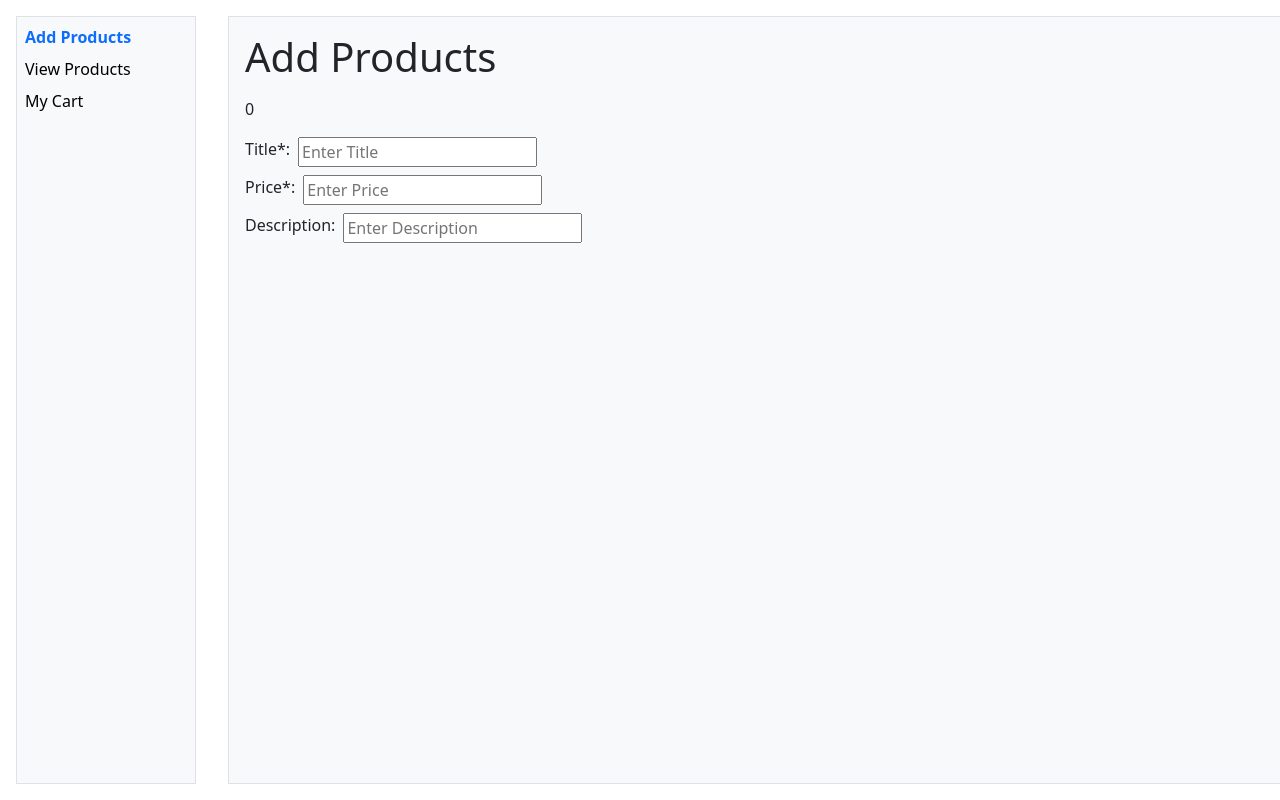
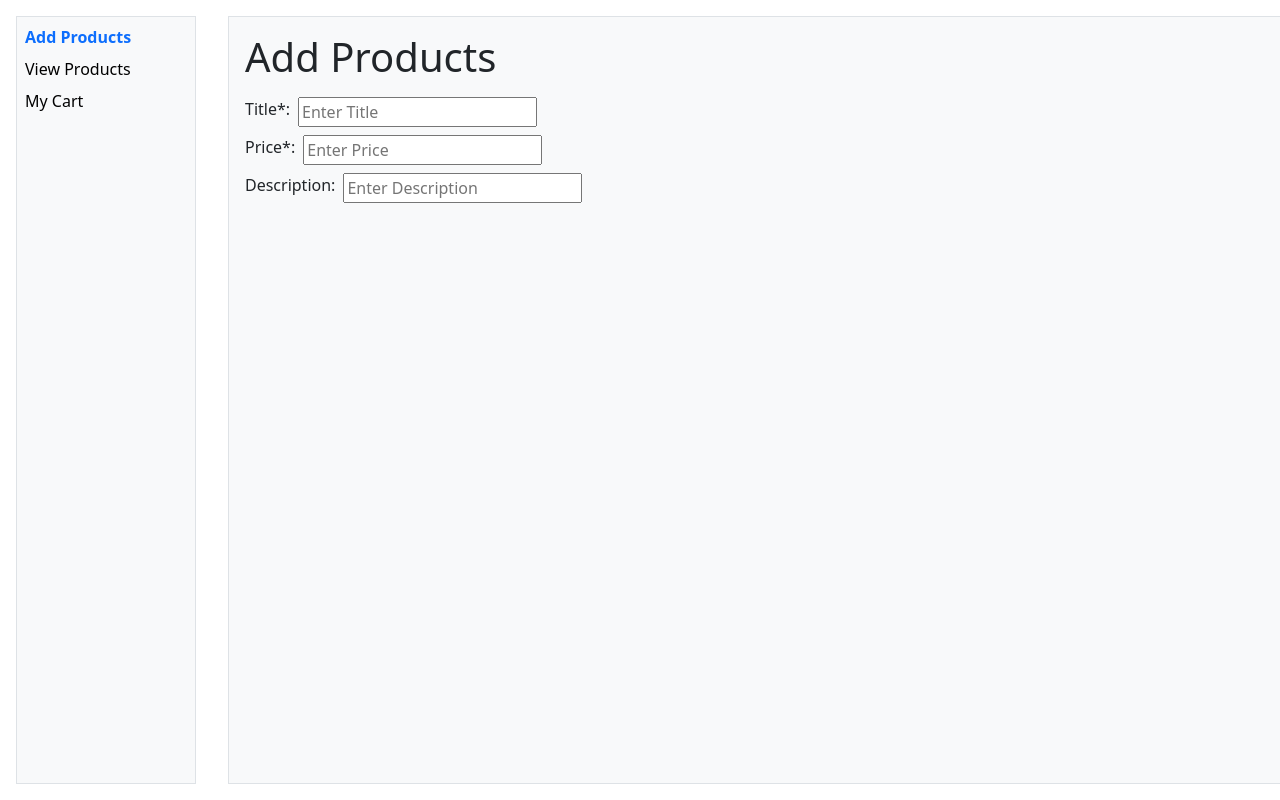
Before and after one commit to Mustafa25008/React_Practice, a React (Vite) app in the folder React with Typscript/React_Typescript_1/: page / in a window 1280 px wide. Shown: the top 800 px of the page. Built offline with nearby package versions, Linux system fonts and the light colour scheme.

Commit message:
refac: remove unnecessary text

```diff
--- a/React with Typscript/React_Typescript_1/src/pages/addProducts.tsx
+++ b/React with Typscript/React_Typescript_1/src/pages/addProducts.tsx
@@ -65,7 +65,6 @@ function AddProducts() {
     return(
         <>
         <h1 className="mb-3">Add Products</h1>
-        <p>{reduxProduct.length}</p>
         <form onSubmit={handleSubmit(saveproduct)}>
             <div className="d-flex flex-column gap-2 ">
                 <div className="form-item d-flex gap-2">
```
